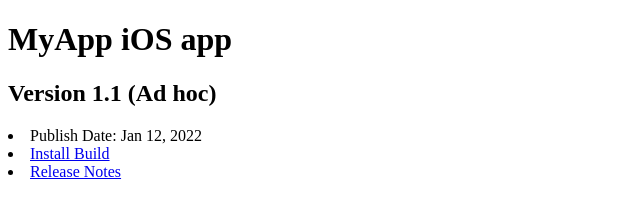
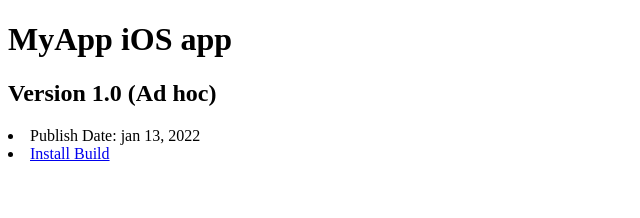
Before and after one commit to ssagar981/ssagar981.github.io, a plain HTML site: page MyApp/index.html in a window 1280 px wide. Shown: the whole page, without its empty margins (0-640 px from the left). Drawn offline with Linux system fonts and the light colour scheme.

Commit message:
eighth commit

```diff
--- a/MyApp/index.html
+++ b/MyApp/index.html
@@ -6,15 +6,13 @@
     </head>
     <body>
       <h1>MyApp iOS app</h1>
-      <h2>Version 1.1 (Ad hoc)</h2>
+      <h2>Version 1.0 (Ad hoc)</h2>
         <li>
-          Publish Date: Jan 12, 2022
+          Publish Date: jan 13, 2022
         </li>
         <li>
           <a href="itms-services://?action=download-manifest&url=https://ssagar981.github.io/MyApp/manifest.plist">Install Build</a>
         </li>
-        <li>
-          <a href="https://github.com/razeware/emitron-iOS/releases/tag/v1.0.6">Release Notes</a>
-        </li>
+
     </body>
 </html>
```
Also changed, not shown: index.html (+3 -5 lines).
